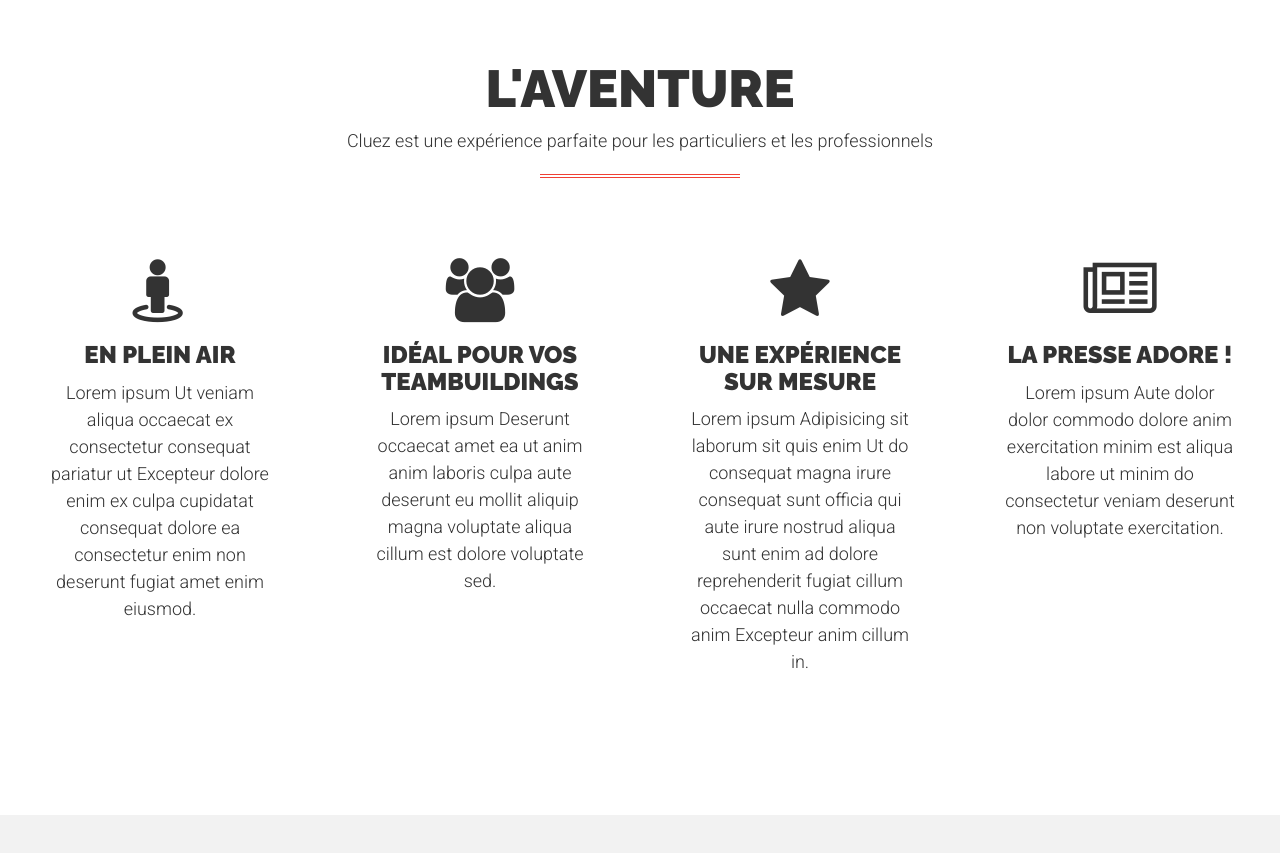
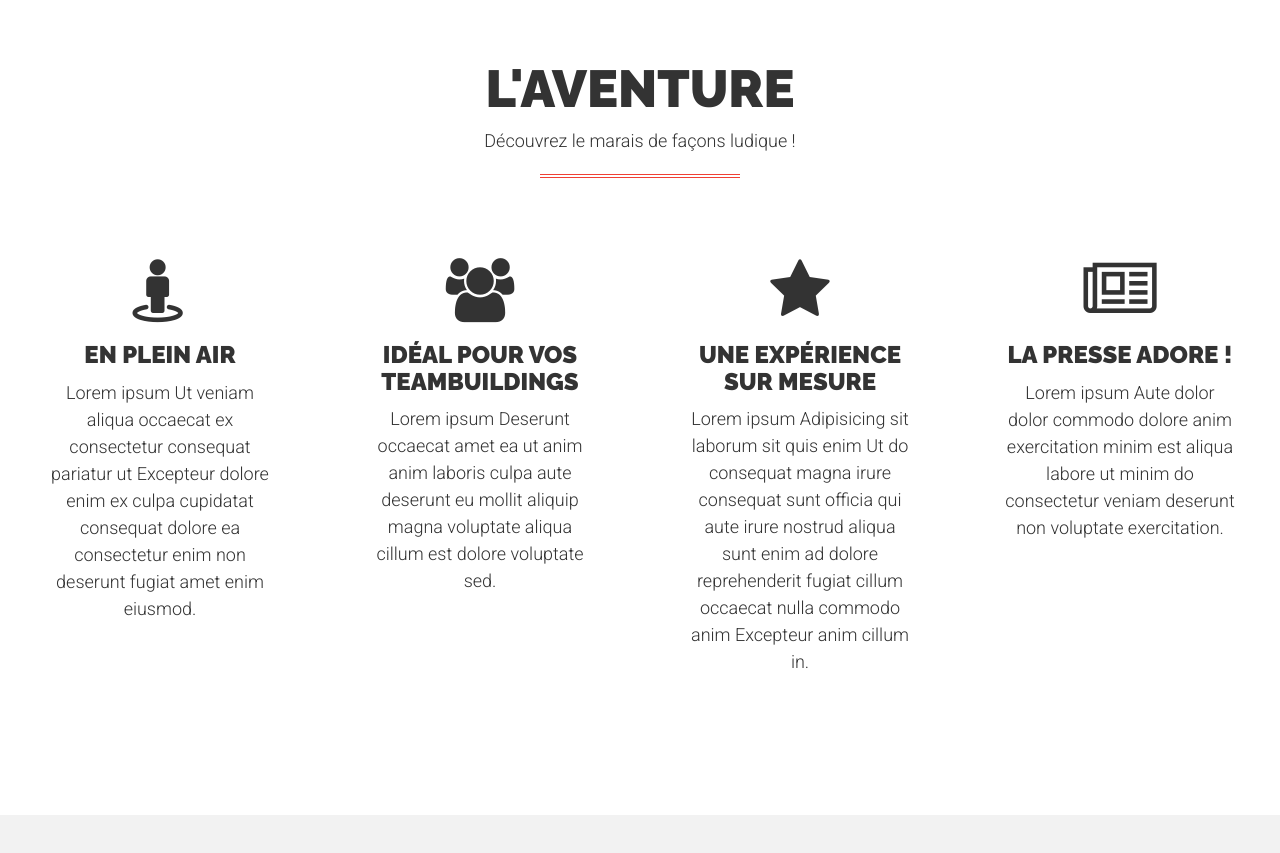
Before and after one commit to jocelynjobert/cluez, a plain HTML site: page agency.html in a window 1280 px wide. Shown: the part 860-1713 px from the top of the page. Drawn offline with Linux system fonts and the light colour scheme.

Commit message:
Update agency.html

```diff
--- a/agency.html
+++ b/agency.html
@@ -127,7 +127,7 @@
             <div class="row text-center">
                 <div class="col-lg-12">
                     <h1>L'aventure</h1>
-                    <p>Cluez est une expérience parfaite pour les particuliers et les professionnels</p>
+                    <p>Découvrez le marais de façons ludique !</p>
                     <hr class="colored">
                 </div>
             </div>
```
